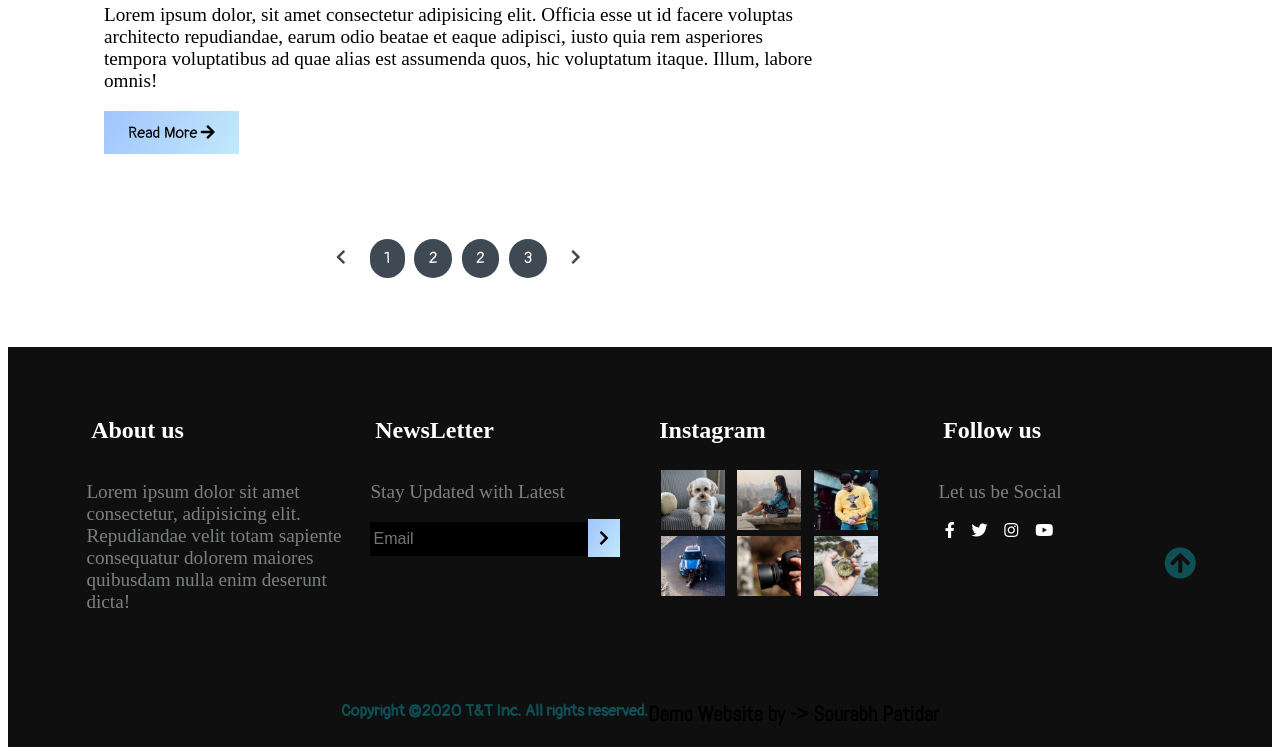
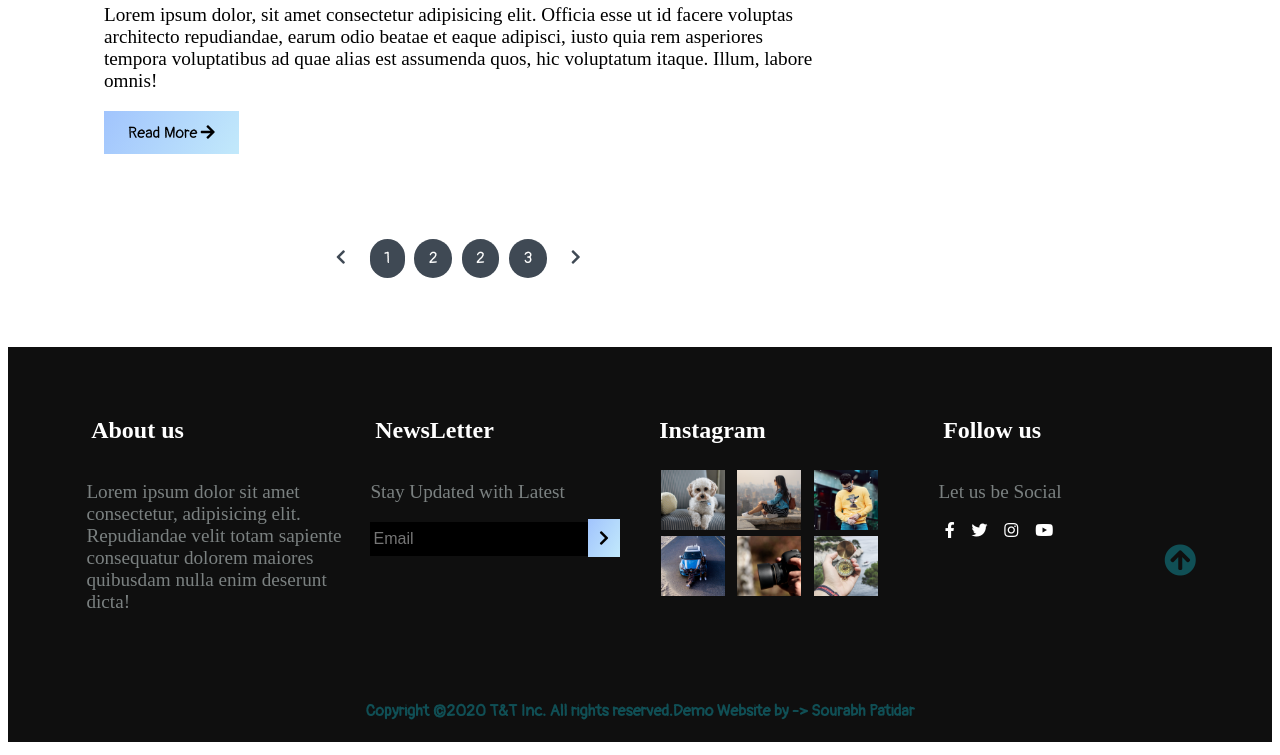
Before and after one commit to Sourabh333/travel-blog, a plain HTML site: page index.html in a window 1280 px wide. Shown: the part 4257-5012 px from the top of the page. Drawn offline with Linux system fonts and the light colour scheme.

Commit message:
Update index.html

```diff
--- a/index.html
+++ b/index.html
@@ -405,7 +405,8 @@
             <h4 class="text-gray">
                 Copyright ©2020 T&T Inc. All rights reserved.
             </h4>
-            <h3>Demo Website by -> Sourabh Patidar</h3>
+            <br>
+            <h4>Demo Website by -> Sourabh Patidar</h4>
         </div>
         <div class="move-up">
             <span>
```
